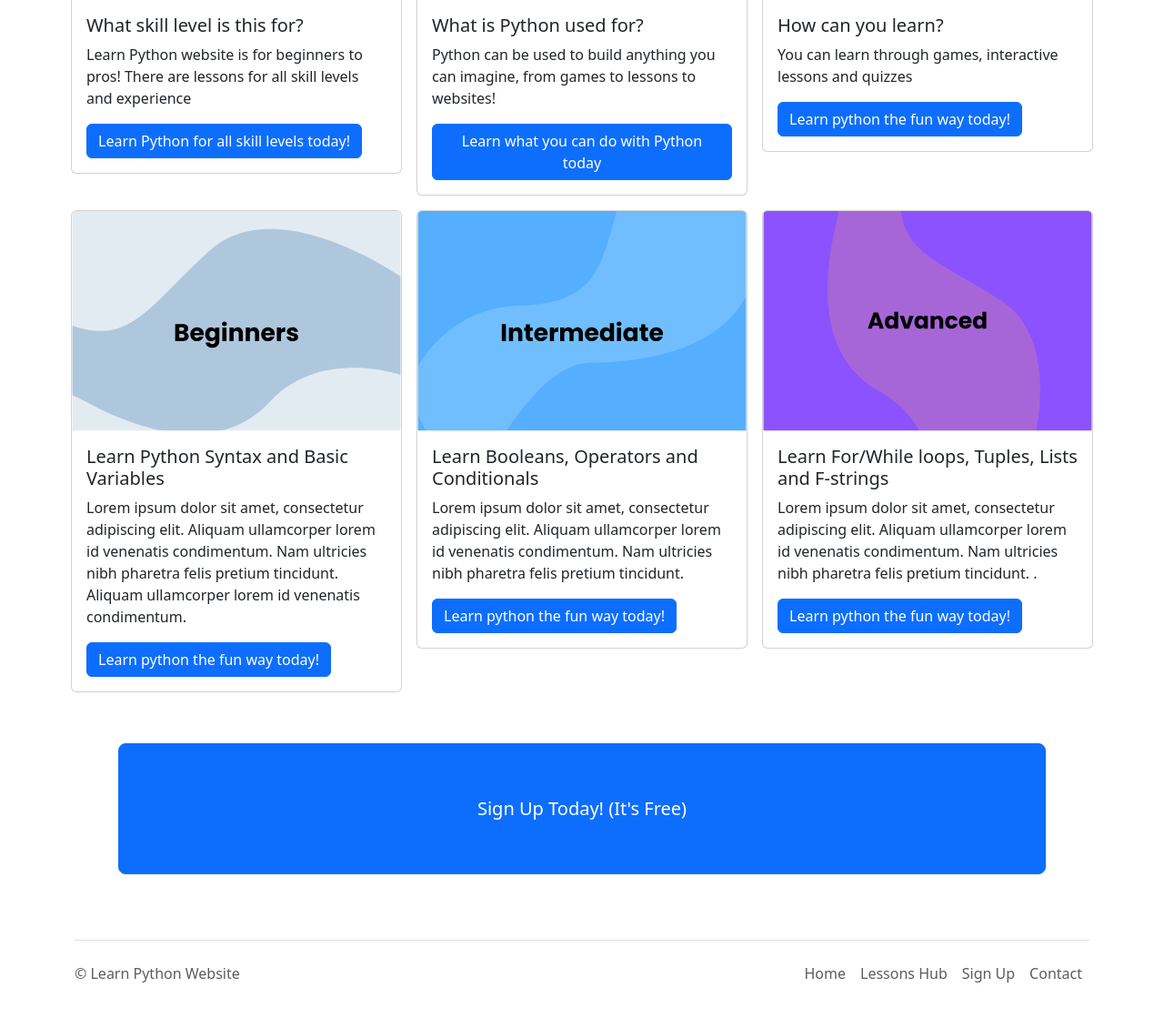
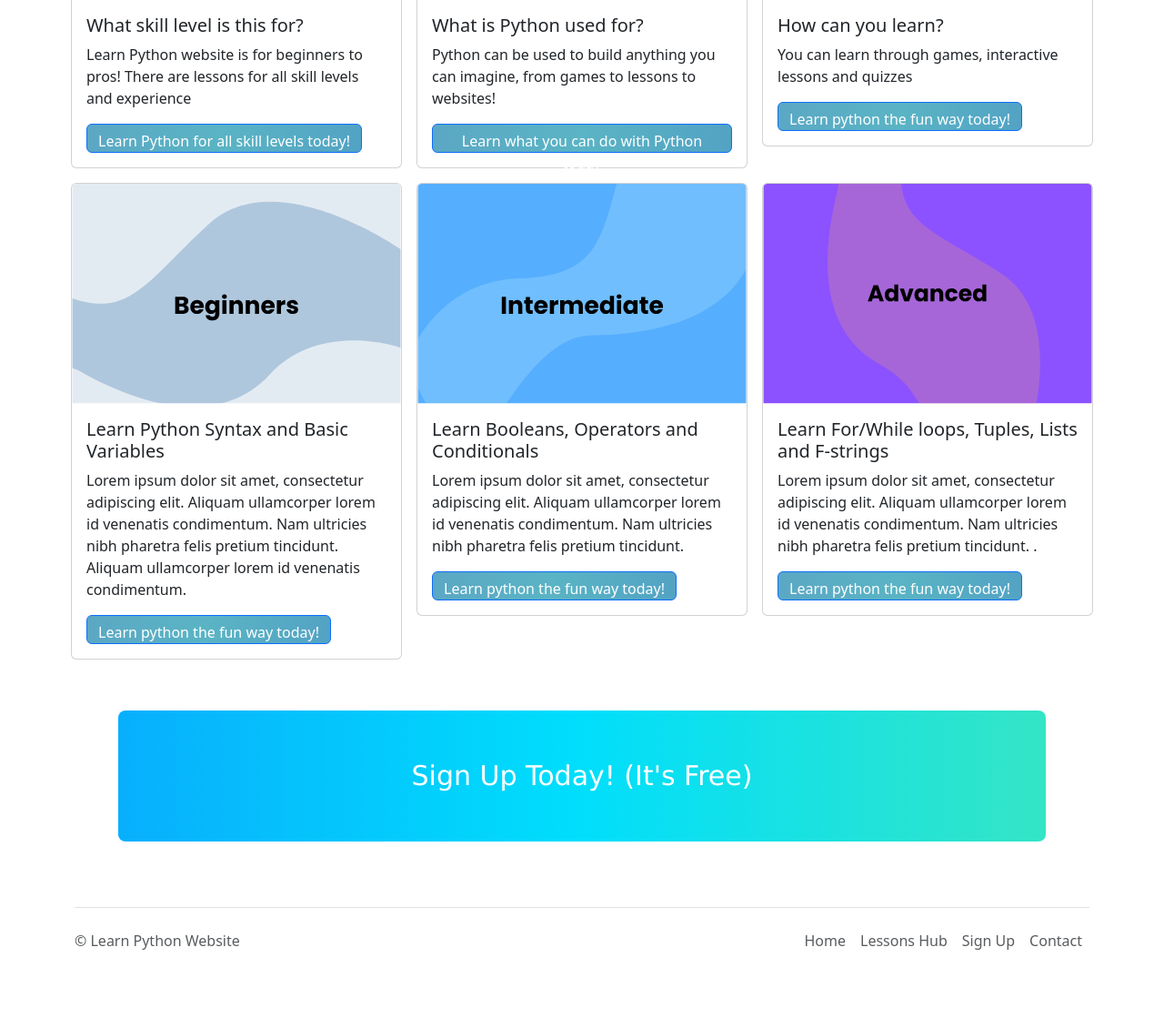
Before and after one commit to TempeHS/2026CT_Web_Toby.J, a Flask app: page / in a window 1280 px wide. Shown: the part 860-1990 px from the top of the page at 91% size. After the commit the page ends 1904 px from the top, so only its background shows below. Run offline with Flask 3, Linux system fonts and the light colour scheme.

Commit message:
added gradients and fonts

```diff
--- a/static/css/style.css
+++ b/static/css/style.css
@@ -780,3 +780,5 @@ body {
     width: 100%;
   }
 }
+
+.crosshair {cursor: crosshair}
--- a/templates/index.html
+++ b/templates/index.html
@@ -7,11 +7,76 @@
     border: 2px black;
     background-color: #04aa6d;
     padding: 20px 40px;
-    font-size: 16px;
-    cursor: pointer;
+    font-size: 30px;
     text-align: center;
+    font-family:'Lucida Sans', 'Lucida Sans Regular', 'Lucida Grande', 'Lucida Sans Unicode', Geneva, Verdana, sans-serif
   }
 </style>
+
+<style>
+  .rainbowbutton {
+    margin: 0;
+    height: vh;
+    background: linear-gradient(
+      270deg,
+      rgb(175, 57, 57),
+      rgb(238, 255, 0),
+      rgb(0, 222, 252),
+      rgb(38, 0, 253),
+      rgb(98, 0, 255),
+      rgb(183, 0, 255),
+      rgb(247, 0, 255)
+    );
+    background-size: 1400% 1400%;
+    animation: rainbow 10s linear infinite;
+  }
+
+  @keyframes rainbow {
+    0% {
+      background-position: 0% 50%;
+    }
+    50% {
+      background-position: 100% 50%;
+    }
+    100% {
+      background-position: 0% 50%;
+    }
+  }
+</style>
+
+
+<style>
+  .gradienttitlebuttons {
+    margin: 0;
+    height: 4vh;
+    background: linear-gradient(
+      270deg,
+      rgb(57, 108, 175),
+      rgb(57, 101, 196),
+      rgb(90, 180, 196),
+      rgb(94, 121, 196),
+      rgb(71, 71, 121),
+      rgb(92, 100, 221),
+      rgb(163, 186, 228)
+    );
+    background-size: 1400% 1400%;
+    animation: rainbow 10s linear infinite;
+  }
+
+  @keyframes rainbow {
+    0% {
+      background-position: 0% 50%;
+    }
+    50% {
+      background-position: 100% 50%;
+    }
+    100% {
+      background-position: 0% 50%;
+    }
+  }
+</style>
+
+
 <div class="container">
   <div class="row">
     {% for card in cards %}
@@ -23,7 +88,7 @@
           <p class="card-text">{{ card [1] }}</p>
           <a
             href="lessonshome.html"
-            class="btn btn:hover btn-primary basic-3-hover"
+            class="btn btn:hover btn-primary basic-3-hover gradienttitlebuttons"
             >{{ card [2] }}</a
           >
         </div>
@@ -35,15 +100,17 @@
 
 <div class="container">
   <div class="row lg-6 mx-auto p-5">
+    <body>
       <br />
       <button
         onclick="signupfunction()"
-      type="btn-btn-success"
-      class="btn btn-primary btn-lg btn-block"
+        type="btn"
+        class="btn btn-primary btn-lg btn-block signupbutton rainbowbutton"
       >
         Sign Up Today! (It's Free)
       </button>
       <br /><br /><br /><br /><br /><br />
+    </body>
   </div>
 </div>
 
--- a/templates/layout.html
+++ b/templates/layout.html
@@ -4,7 +4,7 @@
     <link
       rel="icon"
       type="image/png"
-      href="static/images/favicon-96x96.png"
+      href="/static/images/logo.png"
       sizes="96x96"
     />
     <meta charset="utf-8" />
--- a/templates/lessonshome.html
+++ b/templates/lessonshome.html
@@ -6,7 +6,7 @@
     body {
       margin: 0;
       height: 100vh;
-      background: linear-gradient(270deg, red, orange, yellow, green, rgb(81, 81, 201), rgb(141, 56, 201), violet);
+      background: linear-gradient(270deg, rgb(33, 64, 133), rgb(72, 90, 170), rgb(103, 148, 199), rgb(71, 151, 175), rgb(88, 119, 187), rgb(81, 118, 219), violet);
       background-size: 1400% 1400%;
       animation: rainbow 20s linear infinite;
     }
@@ -29,7 +29,7 @@
   <div class="container">
     <div class="row">
       <br/>
-      <h1 style="text-align: center; padding: 30px;">Start your Python Journey Today!</h1>
+      <h1 style="text-align: center; padding: 30px;">Welcome to Learn Python!</h1>
       <br />
       <strong><h1  style="text-align: start">Beginner Lessons</strong></h1>
     </div>
```
Lines whose indentation alone changed are shown as unchanged.
